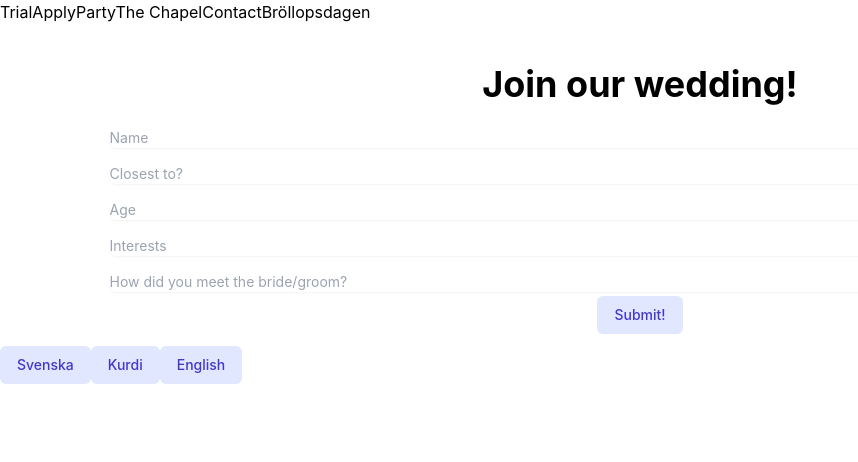
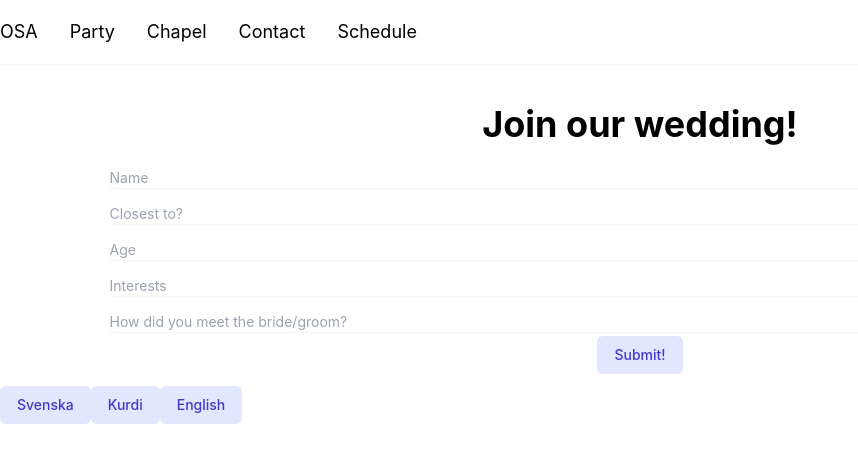
Before and after one commit to RobinAxelsson/fullstack-wedding, a React (Create React App) app: page / in a window 1280 px wide. Shown: the top 462 px of the page, without its empty margins (0-858 px from the left). Built offline with nearby package versions, Linux system fonts and the light colour scheme.

Commit message:
reafactored dropdown styleing

```diff
--- a/src/App.js
+++ b/src/App.js
@@ -1,26 +1,32 @@
 import './App.css';
 import { BrowserRouter as Router, Route, Routes } from 'react-router-dom';
 import GuestForm from './components/GuestForm';
-import { useState } from 'react';
+import { useState, useEffect } from 'react';
 import Devbar from './components/Devbar';
 import LangBar from './components/LangBar';
 import Navbar from './components/Navbar';
-
+import Dropdown from './components/Dropdown';
 function App() {
   document.title = 'Wedding app';
   const [language, setLanguage] = useState('eng');
+  const [isOpen, setIsOpen] = useState(false);
+
+  const toggle = () => {
+    setIsOpen(!isOpen);
+  };
 
   return (
     <div className="flex flex-col min-h-screen">
       <Router>
-          <Navbar language={language} />
+          <Navbar language={language} toggle={toggle} />
+          <Dropdown language={language} isOpen={isOpen} toggle={toggle} />
         <Routes>
           <Route
             path="/"
             element={
               <div>
 
-                <GuestForm language={language} />
+                <GuestForm language={language} toggle={toggle} />
                 <LangBar language={language} setLanguage={setLanguage}/>
                 {process.env.REACT_APP_ENVIRONMENT === 'Development' && (<Devbar />)}
               </div>
--- a/src/components/Devbar.js
+++ b/src/components/Devbar.js
@@ -1,5 +1,5 @@
 import React from 'react';
-import button from '../minicomponents/button';
+import button from '../subcomponents/button';
 import { testBackend } from '../Services/ApiClient';
 
 const Devbar = () => {
--- /dev/null
+++ b/src/components/Dropdown.js
@@ -0,0 +1,18 @@
+import React from 'react';
+import Links from '../subcomponents/Links';
+const Dropdown = ({ isOpen, toggle, language }) => {
+  return (
+    <div
+      className={
+        isOpen
+          ? 'grid grid-rows-5 items-center text-lg m-5'
+          : 'hidden'
+      }
+      onClick={toggle}
+    >
+    <Links language={language} />
+    </div>
+  );
+};
+
+export default Dropdown;
--- a/src/components/GuestForm.js
+++ b/src/components/GuestForm.js
@@ -3,7 +3,7 @@ import {
 } from '../Services/Utilities';
 import { useState } from 'react';
 import { postGuest } from '../Services/ApiClient';
-import button from '../minicomponents/button';
+import button from '../subcomponents/button';
 
 const GuestForm = ({ language }) => {
   const [name, setName] = useState([]);
--- a/src/components/LangBar.js
+++ b/src/components/LangBar.js
@@ -1,5 +1,5 @@
 import React from 'react';
-import button from '../minicomponents/button'
+import button from '../subcomponents/button'
 const LangBar = ({ setLanguage }) => {
   return (
     <div>
--- a/src/components/Navbar.js
+++ b/src/components/Navbar.js
@@ -1,23 +1,35 @@
 import React from 'react';
 import { Link } from 'react-router-dom';
 import { langShift } from '../Services/Utilities';
-const Navbar = ({ language }) => {
+import Links from '../subcomponents/Links';
+
+const Navbar = ({ language, toggle }) => {
   return (
-    <nav className="">
-      <Link to="/test">{langShift(language, 'Testaka', 'Test', 'Trial')}</Link>
-      <Link to="/">{langShift(language, 'Kurdi', 'OSA', 'Apply')}</Link>
-      <Link to="/party">
-        {langShift(language, 'Kurdi', 'Festlokal', 'Party')}
-      </Link>
-      <Link to="/birgittaskapell">
-        {langShift(language, 'Kyrkaka', 'Kapellet', 'The Chapel')}
-      </Link>
-      <Link to="/contact">
-        {langShift(language, 'Kurdi', 'Kontakt', 'Contact')}
-      </Link>
-      <Link to="/program">Bröllopsdagen</Link>
-    </nav>
-  );
+    <nav
+    className='flex justify-between items-center h-16 bg-white text-black relative shadow-sm'
+    role='navigation'
+  >
+    <div className='px-4 cursor-pointer md:hidden' onClick={toggle}>
+      <svg
+        className='w-8 h-8'
+        fill='none'
+        stroke='currentColor'
+        viewBox='0 0 24 24'
+        xmlns='http://www.w3.org/2000/svg'
+      >
+        <path
+          strokeLinecap='round'
+          strokeLinejoin='round'
+          strokeWidth='2'
+          d='M4 6h16M4 12h16M4 18h16'
+        />
+      </svg>
+    </div>
+    <div className='pr-8 md:block hidden space-x-8 text-lg'>
+      <Links language={language} />
+    </div>
+  </nav>
+);
 };
 
 export default Navbar;
--- /dev/null
+++ b/src/subcomponents/Links.js
@@ -0,0 +1,25 @@
+import React from 'react';
+import { Link } from 'react-router-dom';
+import { langShift } from '../Services/Utilities';
+
+const Links = ({ language }) => {
+  return (
+    <>
+      <Link to="/">{langShift(language, 'OSA', 'OSA', 'OSA')}</Link>
+      <Link to="/party">
+        {langShift(language, 'Kurdi', 'Festlokal', 'Party')}
+      </Link>
+      <Link to="/birgittaskapell">
+        {langShift(language, 'Kyrkaka', 'Kapellet', 'Chapel')}
+      </Link>
+      <Link to="/contact">
+        {langShift(language, 'Kurdi', 'Kontakt', 'Contact')}
+      </Link>
+      <Link to="/program">
+        {langShift(language, 'Schemaka', 'Schema', 'Schedule')}
+      </Link>
+    </>
+  );
+};
+
+export default Links;
```
Also changed, not shown: src/subcomponents/button.js (renamed from src/minicomponents/button.js).
